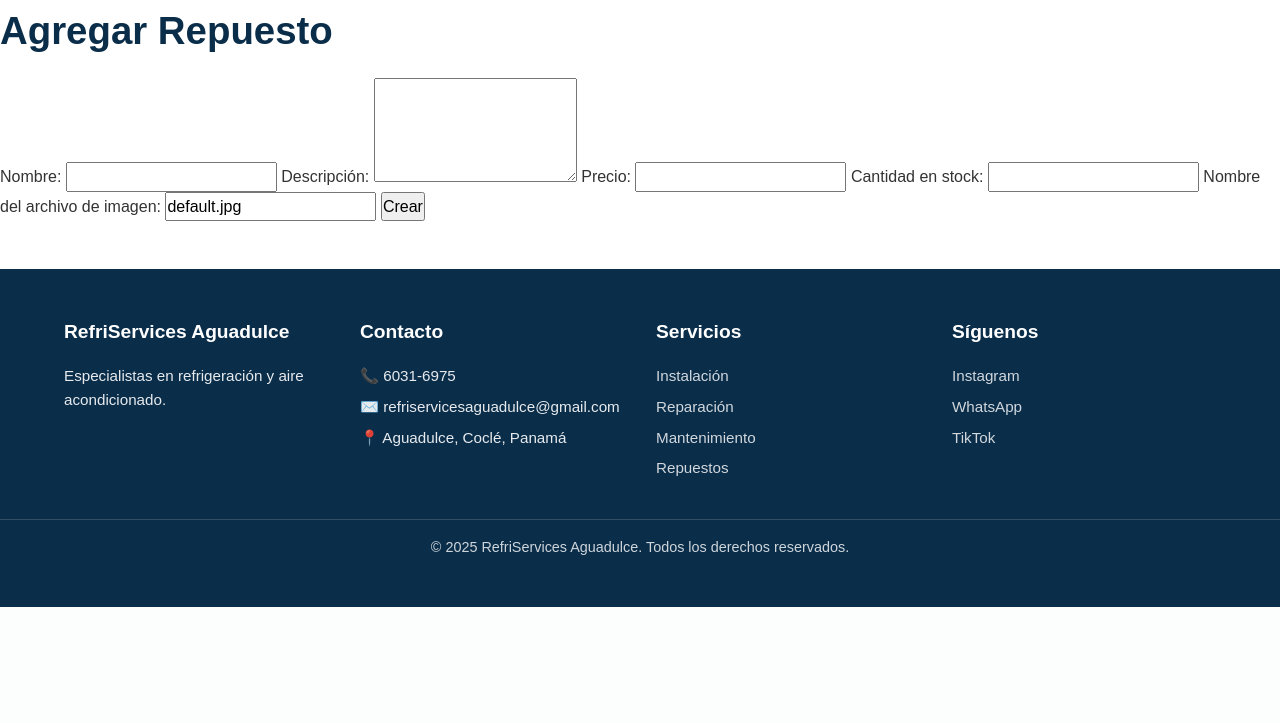
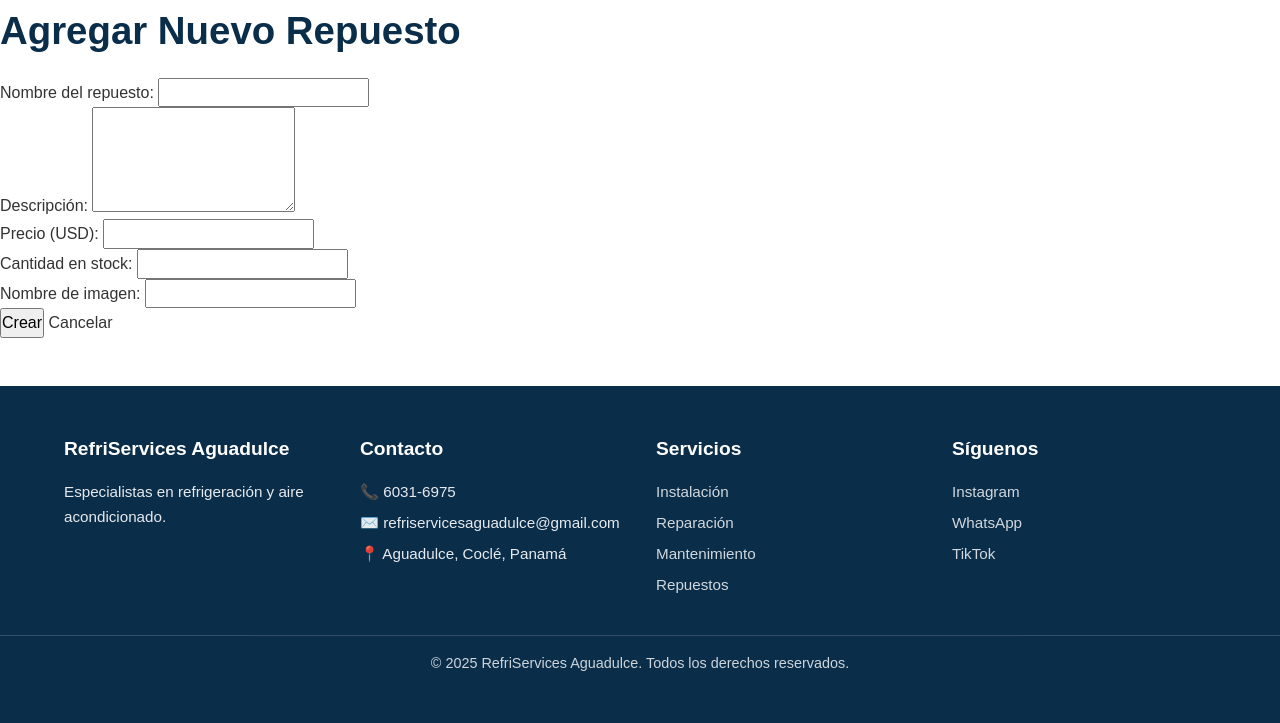
Before and after one commit to D13gosorio/refriservices, a PHP site: the page made by app/views/admin/repuesto_form.php in a window 1280 px wide. Shown: the part 219-942 px from the top of the page. Before the commit the page ends 826 px from the top, so only its background shows below. Run offline with PHP 8.4, Linux system fonts and the light colour scheme; the template is opened without the code that fills it, so the values that code supplies are empty; some libraries are stand-ins or nearby versions.

Commit message:
Panel admin - CSS Ajustes

```diff
--- a/app/views/admin/repuesto_form.php
+++ b/app/views/admin/repuesto_form.php
@@ -1,38 +1,55 @@
 <section class="admin-module">
-    <h1 class="titulo-admin">
-        <?= $repuesto ? "Editar Repuesto" : "Agregar Repuesto" ?>
+    <h1 class="titulo-admin form-titulo">
+        <?= isset($repuesto) ? "Editar Repuesto" : "Agregar Nuevo Repuesto" ?>
     </h1>
 
     <div class="form-contenedor">
-        <form action="<?= BASE_URL ?>/?controller=AdminController&method=<?= $repuesto ? "actualizarRepuesto" : "guardarRepuesto" ?>"
+        <form action="<?= BASE_URL ?>/index.php?controller=AdminController&method=<?= isset($repuesto) ? 'actualizarRepuesto' : 'guardarRepuesto' ?>"
               method="POST">
 
-            <?php if ($repuesto): ?>
+            <?php if (isset($repuesto)): ?>
                 <input type="hidden" name="id" value="<?= $repuesto['id'] ?>">
             <?php endif; ?>
 
-            <label for="nombre">Nombre:</label>
-            <input type="text" name="nombre" id="nombre"
+            <div class="form-grupo">
+                <label for="nombre">Nombre del repuesto:</label>
+                <input type="text" id="nombre" name="nombre"
                        value="<?= $repuesto['nombre'] ?? '' ?>" required>
+            </div>
 
+            <div class="form-grupo">
                 <label for="descripcion">Descripción:</label>
-            <textarea name="descripcion" id="descripcion" rows="4" required><?= $repuesto['descripcion'] ?? '' ?></textarea>
+                <textarea id="descripcion" name="descripcion" rows="4" required><?= $repuesto['descripcion'] ?? '' ?></textarea>
+            </div>
 
-            <label for="precio">Precio:</label>
-            <input type="number" step="0.01" name="precio" id="precio"
+            <div class="form-grupo">
+                <label for="precio">Precio (USD):</label>
+                <input type="number" id="precio" name="precio" step="0.01" min="0"
                        value="<?= $repuesto['precio'] ?? '' ?>" required>
+            </div>
 
+            <div class="form-grupo">
                 <label for="stock">Cantidad en stock:</label>
-            <input type="number" name="stock" id="stock"
+                <input type="number" id="stock" name="stock" min="0"
                        value="<?= $repuesto['stock'] ?? '' ?>" required>
+            </div>
 
-            <label for="imagen">Nombre del archivo de imagen:</label>
-            <input type="text" name="imagen" id="imagen"
-                   value="<?= $repuesto['imagen'] ?? 'default.jpg' ?>">
+            <div class="form-grupo">
+                <label for="imagen">Nombre de imagen:</label>
+                <input type="text" id="imagen" name="imagen"
+                       value="<?= $repuesto['imagen'] ?? '' ?>">
+            </div>
 
-            <button type="submit" class="btn-primary">
-                <?= $repuesto ? "Actualizar" : "Crear" ?>
+            <div class="form-acciones">
+                <button type="submit" class="btn-form-guardar">
+                    <?= isset($repuesto) ? "Actualizar" : "Crear" ?>
                 </button>
+
+                <a href="<?= BASE_URL ?>/?controller=AdminController&method=repuestos"
+                   class="btn-form-cancelar">
+                    Cancelar
+                </a>
+            </div>
 
         </form>
     </div>
```
Also changed, not shown: app/views/admin/servicio_form.php (+3 -4 lines), public/assets/css/admin/admin_repuesto_form.css, public/assets/css/admin/admin_repuestos.css, public/assets/css/admin/admin_servicio_form.css, public/assets/css/admin/admin_servicios.css. Lines whose indentation alone changed are shown as unchanged.
